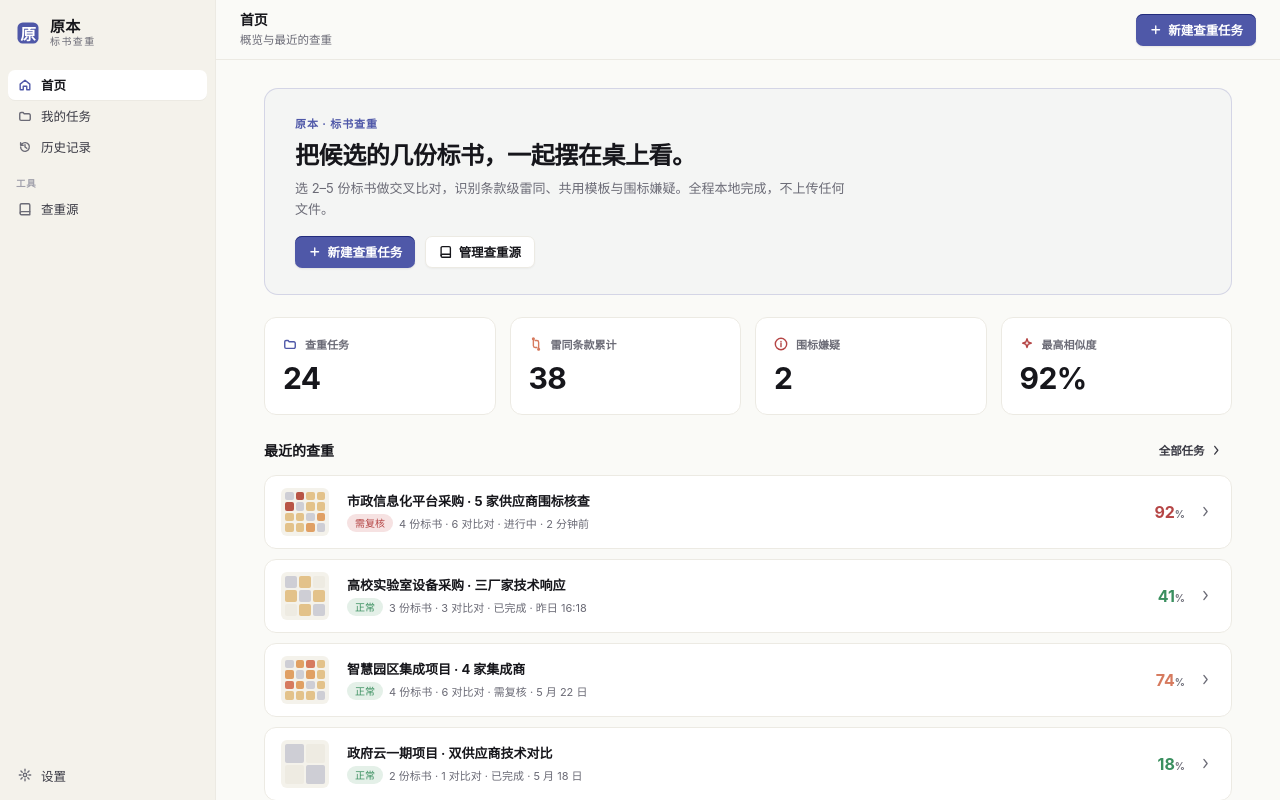
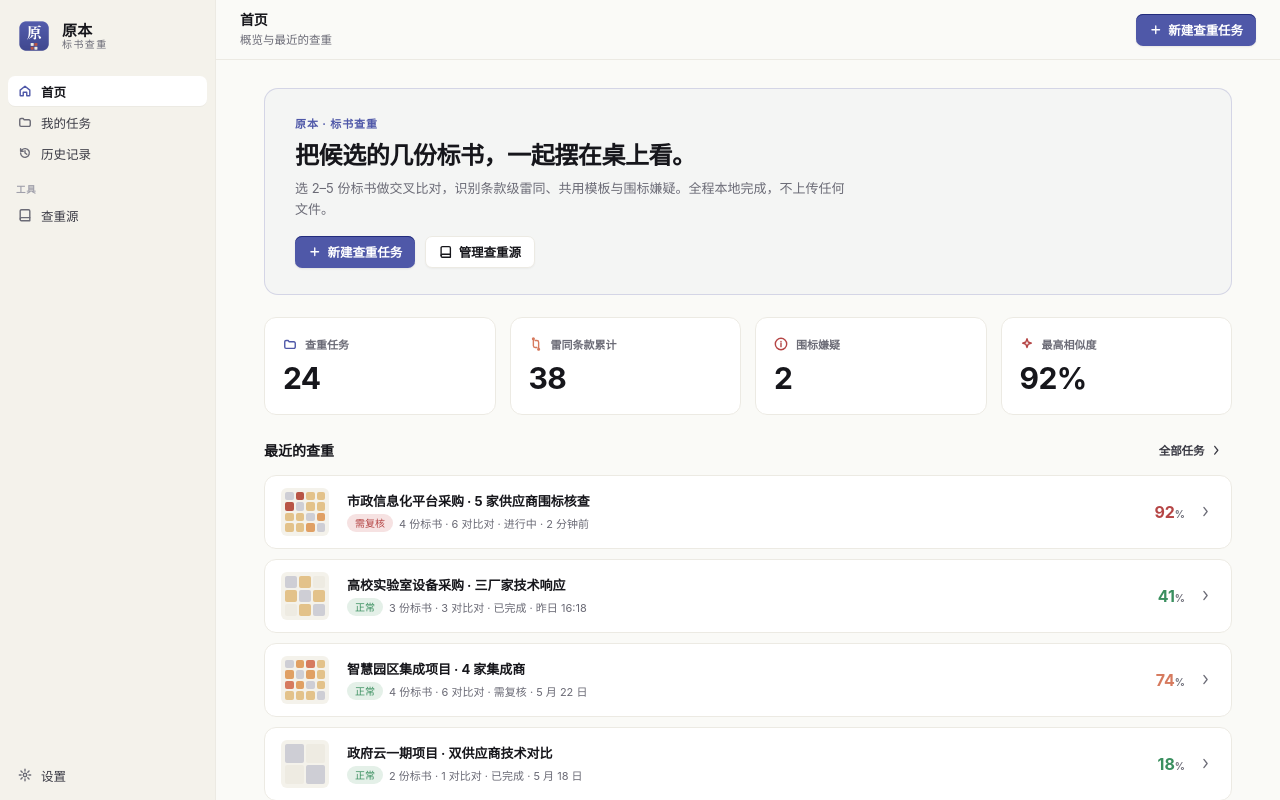
Before and after one commit to withesse/bidguard, a React (Vite) app: page / in a window 1280 px wide. Built offline with nearby package versions, Linux system fonts and the light colour scheme.

Commit message:
style: use app icon in sidebar brand, height matched to text | 侧栏品牌改用 App 图标，高度与文字一致

```diff
--- a/src/components/Sidebar.tsx
+++ b/src/components/Sidebar.tsx
@@ -2,14 +2,13 @@
 // 任务导向，个人版（无团队/工作区）。
 import { C } from "../design/tokens";
 import { Icon } from "../design/Icon";
-import { Logo } from "../design/Icon";
 import { useTheme } from "../theme";
 import type { Screen } from "../routes";
 
 export type NavKey = "home" | "tasks" | "history" | "library" | "settings";
 
 export function Sidebar({ active, onNav }: { active: NavKey; onNav: (s: Screen) => void }) {
-  const { dark, accent, layout } = useTheme();
+  const { dark, layout } = useTheme();
   const compact = layout === "compact";
   const bg = dark ? "#15151B" : C.paper2;
   const border = dark ? "rgba(255,255,255,0.06)" : C.line;
@@ -49,9 +48,15 @@ export function Sidebar({ active, onNav }: { active: NavKey; onNav: (s: Screen)
           justifyContent: compact ? "center" : "flex-start",
         }}
       >
-        <Logo size={24} color={accent} />
+        <img
+          src="/icon.png"
+          alt="原本"
+          width={36}
+          height={36}
+          style={{ borderRadius: 9, display: "block", flexShrink: 0 }}
+        />
         {!compact && (
-          <div style={{ lineHeight: 1.15 }}>
+          <div style={{ lineHeight: 1.1 }}>
             <div
               style={{
                 fontSize: 15,
```
Also changed, not shown: public/icon.png (added).
